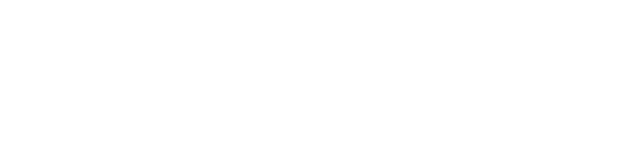
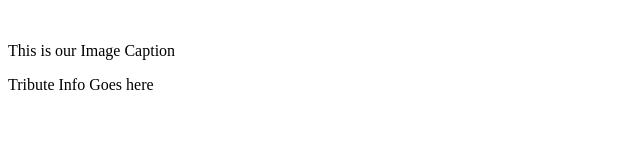
Before and after one commit to tracie96/brianTracy, a plain HTML site: page index.html in a window 1280 px wide. Shown: the whole page, without its empty margins (0-640 px from the left). Drawn offline with Linux system fonts and the light colour scheme.

```diff
--- a/index.html
+++ b/index.html
@@ -13,7 +13,16 @@
         </div>
         <div id="img-div">
           <img src="" alt="" id="image">
+          <div id="img-caption">
+                <p>This is our Image Caption</p>
+          </div>
+
         </div>
+
+        <div id="tribute-info">
+            <p>Tribute Info Goes here</p>
+        </div>
+
     </div>
     <script  src="js/index.js"></script>
   </body>
```
